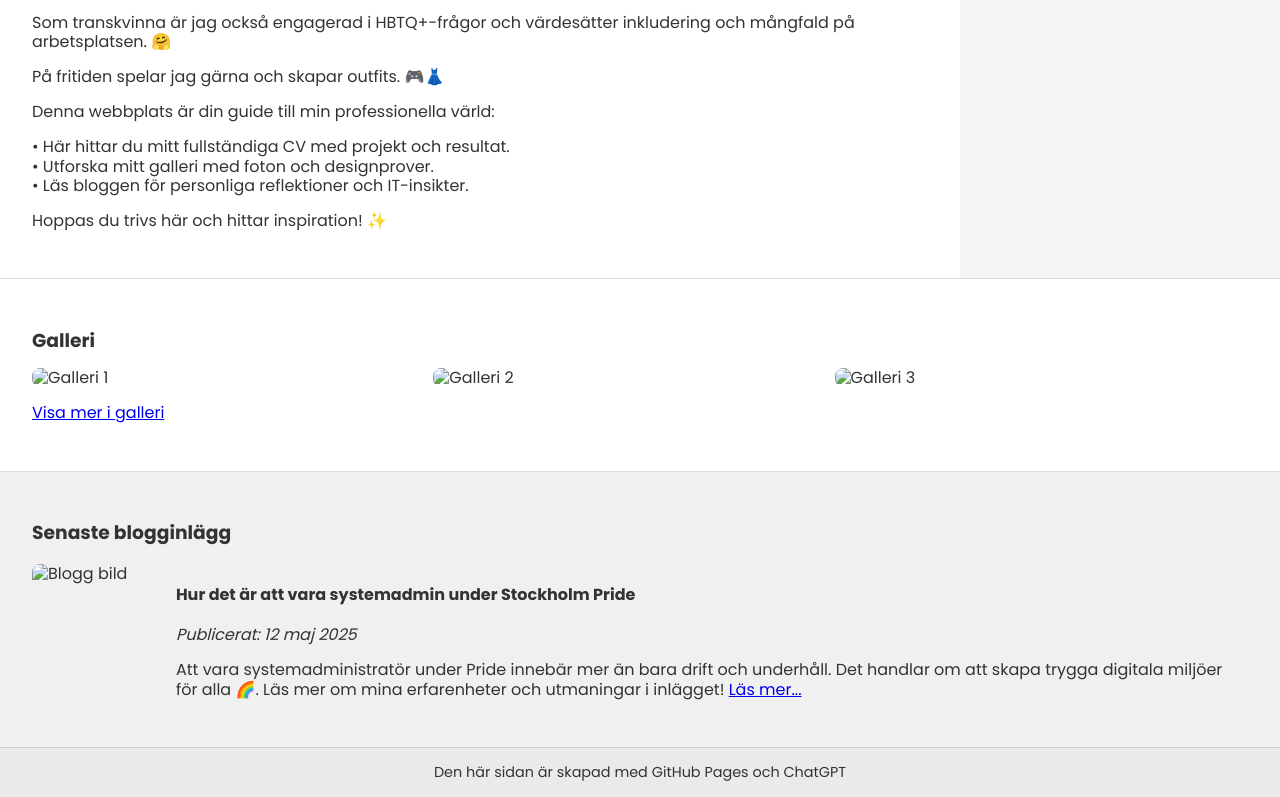
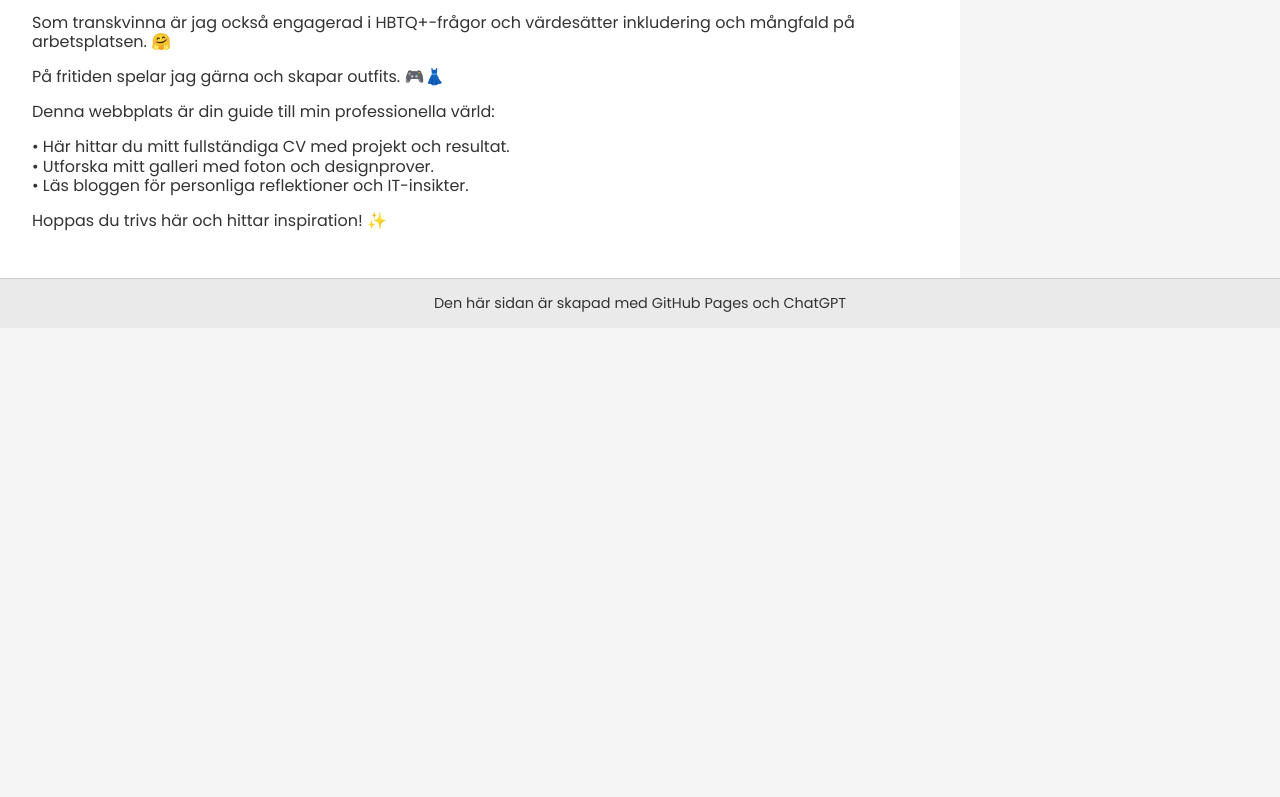
Before and after one commit to Bobin-Cloud/bobin-cloud.github.io, a plain HTML site: page index.html in a window 1280 px wide. Shown: the part 600-1397 px from the top of the page. After the commit the page ends 928 px from the top, so only its background shows below. Drawn offline with Linux system fonts and the light colour scheme.

Commit message:
prod svenska 2

```diff
--- a/index.html
+++ b/index.html
@@ -6,24 +6,6 @@
   <title>Bobin Lilja</title>
   <link href="https://fonts.googleapis.com/css2?family=Poppins:wght@400;500;700&display=swap" rel="stylesheet">
   <style>
-    /* Galleriutdrag styling */
-    .gallery {
-      padding: 2rem;
-      background-color: #ffffff;
-      border-top: 1px solid #ddd;
-    }
-    .gallery h3 {
-      margin-bottom: 1rem;
-    }
-    .gallery-grid {
-      display: flex;
-      gap: 1rem;
-    }
-    .gallery-grid img {
-      width: calc(33% - 1rem);
-      height: auto;
-      border-radius: 8px;
-    }
     body {
       font-family: 'Poppins', sans-serif;
       margin: 0;
@@ -109,20 +91,6 @@
     .intro p {
       margin-bottom: 1rem;
     }
-    .blog {
-      padding: 2rem;
-      background-color: #f0f0f0;
-      border-top: 1px solid #ddd;
-    }
-    .blog-post-preview {
-      display: flex;
-      gap: 1rem;
-    }
-    .blog-post-img {
-      width: 200px;
-      height: auto;
-      border-radius: 8px;
-    }
     footer {
       text-align: center;
       padding: 1rem;
@@ -143,10 +111,6 @@
       .intro {
         margin-right: 0;
         padding-top: 4rem;
-      }
-      .blog-post-preview {
-        flex-direction: column;
-        align-items: center;
       }
     }
   </style>
@@ -191,28 +155,6 @@
       <p>Hoppas du trivs här och hittar inspiration! ✨</p>
     </section>
 
-    <section id="galleri" class="gallery">
-      <h3>Galleri</h3>
-      <div class="gallery-grid">
-        <img src="gallery/gallery1.jpg"  alt="Galleri 1">
-        <img src="gallery/gallery2.jpg" alt="Galleri 2">
-        <img src="gallery/gallery3.jpg" alt="Galleri 3">
-      </div>
-      <p><a href="#galleri">Visa mer i galleri</a></p>
-    </section>
-
-    <section id="blogg" class="blog">
-      <h3>Senaste blogginlägg</h3>
-      <div class="blog-post-preview">
-        <img src="blog/blog1.jpg" alt="Blogg bild" class="blog-post-img">
-        <div class="blog-post-text">
-          <h4>Hur det är att vara systemadmin under Stockholm Pride</h4>
-          <p class="post-meta"><em>Publicerat: 12 maj 2025</em></p>
-          <p>Att vara systemadministratör under Pride innebär mer än bara drift och underhåll. Det handlar om att skapa trygga digitala miljöer för alla 🌈. Läs mer om mina erfarenheter och utmaningar i inlägget! <a href="#">Läs mer...</a></p>
-        </div>
-      </div>
-    </section>
-
     <footer>
       Den här sidan är skapad med GitHub Pages och ChatGPT
     </footer>
```
Also changed, not shown: cvse.html (+4 -4 lines), flags/en.png (renamed from flags/flagsen.png), flags/se.png (renamed from flags/flagsse.png). Lines whose indentation alone changed are shown as unchanged.
